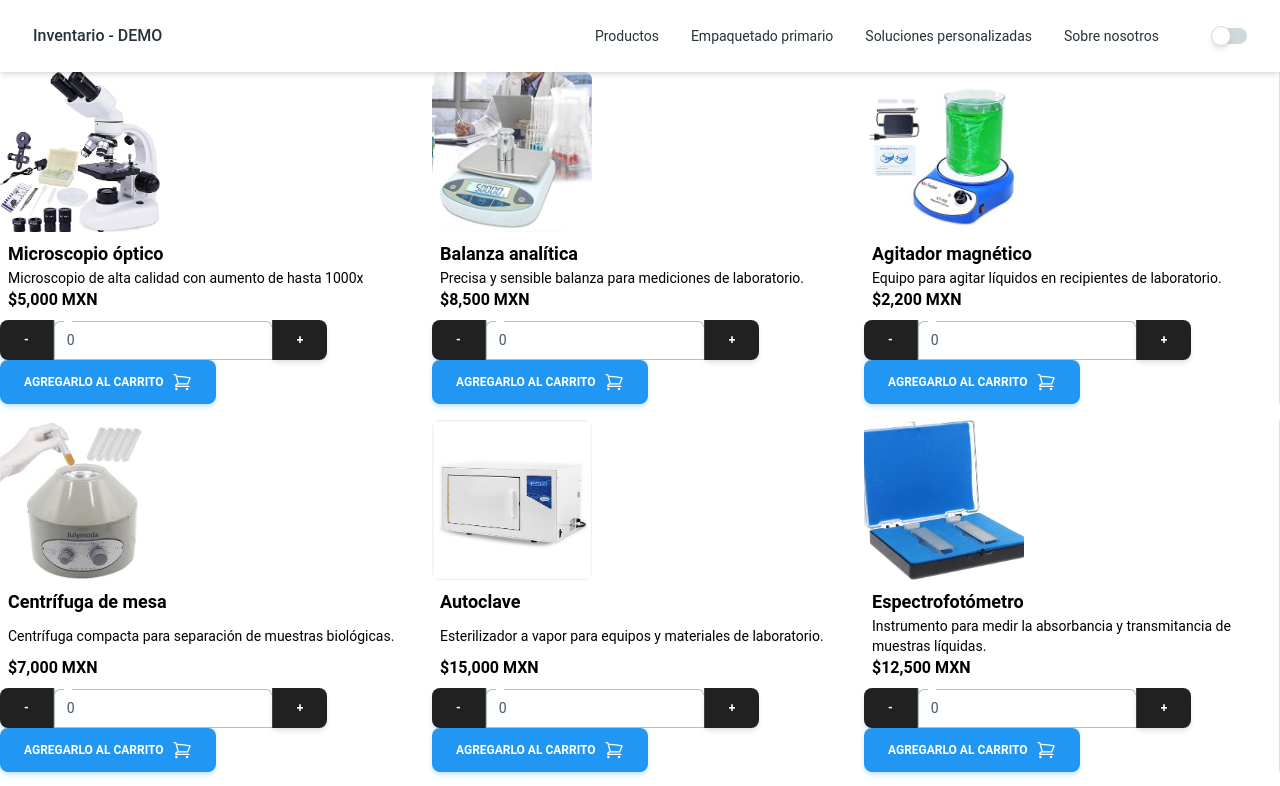
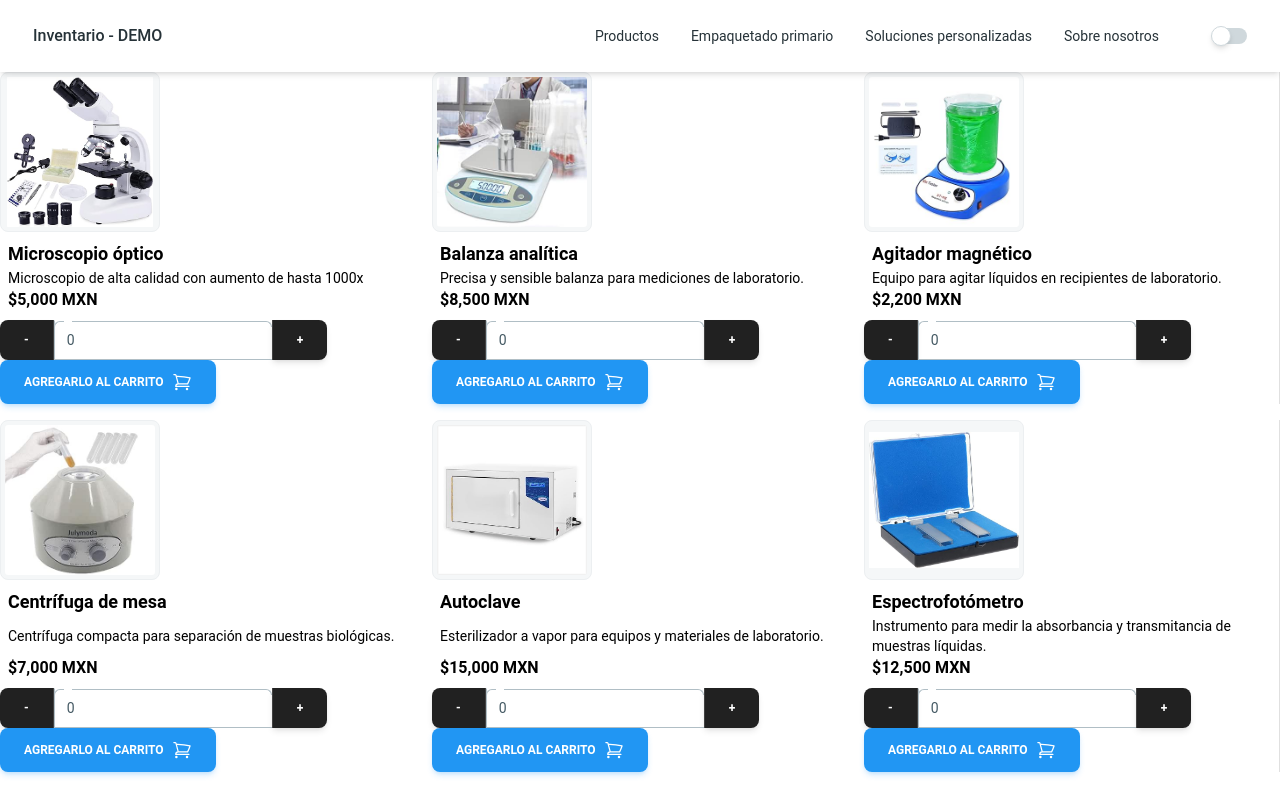
Before and after one commit to Alecfut07/pacific-frontend, a React (Vite) app: page /lab-inventory in a window 1280 px wide. Shown: the top 786 px of the page. Built offline with nearby package versions, Linux system fonts and the light colour scheme.

Commit message:
bugfix/Agregar hover a la imagen de cada producto en LabProductsGallery

```diff
--- a/src/components/LabProductsGallery/LabProductsGallery.jsx
+++ b/src/components/LabProductsGallery/LabProductsGallery.jsx
@@ -19,21 +19,38 @@ function LabProductsGallery() {
     setModalOpen(false);
   };
 
-  // Version 2 --> OK
+  // Version 3 --> OK
   //   return (
   //     <div className="grid grid-cols-1 gap-4 sm:grid-cols-2 md:grid-cols-3">
-  //       {labProducts.map((labProduct) => (
-  //         <div key={labProduct.id} className="relative flex flex-col">
+  //       {labProducts.map((labProduct, index) => (
+  //         <div
+  //           key={labProduct.id}
+  //           className={`relative flex flex-col${index % 3 === 2 ? " border-r border-gray-300" : ""}`}
+  //         >
   //           <img
   //             className="h-40 w-40 rounded-lg object-cover"
   //             src={labProduct.images[0]}
   //             alt="gallery-photo"
   //             onClick={() => openModal(labProduct.images)}
   //           />
-  //           <div className="flex flex-grow flex-col justify-between bg-gray-300 p-2">
+  //           <div className="flex flex-grow flex-col justify-between bg-white p-2">
   //             <p className="text-lg font-bold">{labProduct.name}</p>
   //             <p className="text-sm">{labProduct.description}</p>
   //             <p className="text-base font-bold">${labProduct.price} MXN</p>
+  //           </div>
+  //           <div className="flex items-center justify-between">
+  //             <ButtonGroup>
+  //               <Button>-</Button>
+  //               <Input value={0} />
+  //               <Button>+</Button>
+  //             </ButtonGroup>
+  //           </div>
+
+  //           <div className="flex items-center justify-between">
+  //             <Button color="blue" className="flex items-center">
+  //               Agregarlo al carrito
+  //               <ShoppingCartIcon className="ml-2 h-5 w-5" />
+  //             </Button>
   //           </div>
   //         </div>
   //       ))}
@@ -45,7 +62,6 @@ function LabProductsGallery() {
   //     </div>
   //   );
 
-  // Version 3 --> OK
   return (
     <div className="grid grid-cols-1 gap-4 sm:grid-cols-2 md:grid-cols-3">
       {labProducts.map((labProduct, index) => (
@@ -54,7 +70,7 @@ function LabProductsGallery() {
           className={`relative flex flex-col${index % 3 === 2 ? " border-r border-gray-300" : ""}`}
         >
           <img
-            className="h-40 w-40 rounded-lg object-cover"
+            className="h-40 w-40 rounded-lg border border-blue-gray-50 bg-blue-gray-50/50 object-contain p-1 transition duration-300 ease-in-out hover:border-blue-500 hover:brightness-90"
             src={labProduct.images[0]}
             alt="gallery-photo"
             onClick={() => openModal(labProduct.images)}
```
